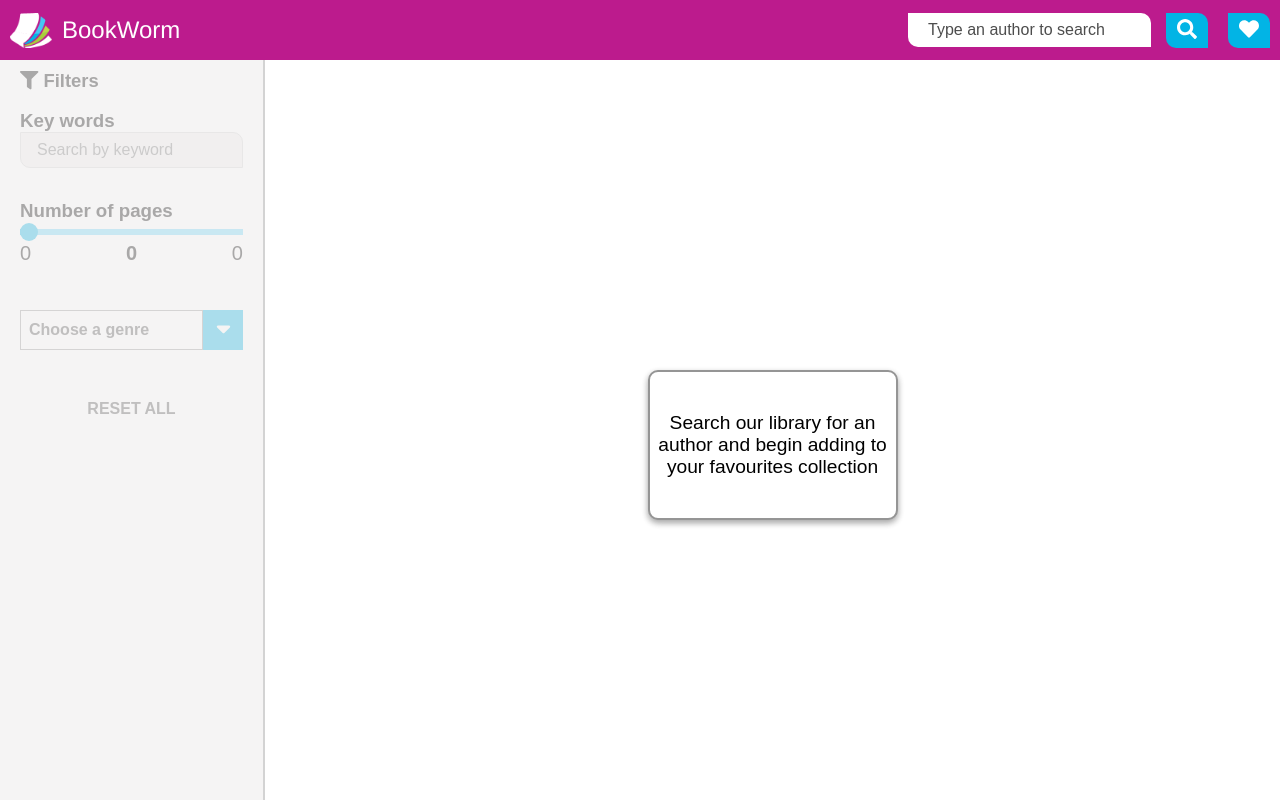
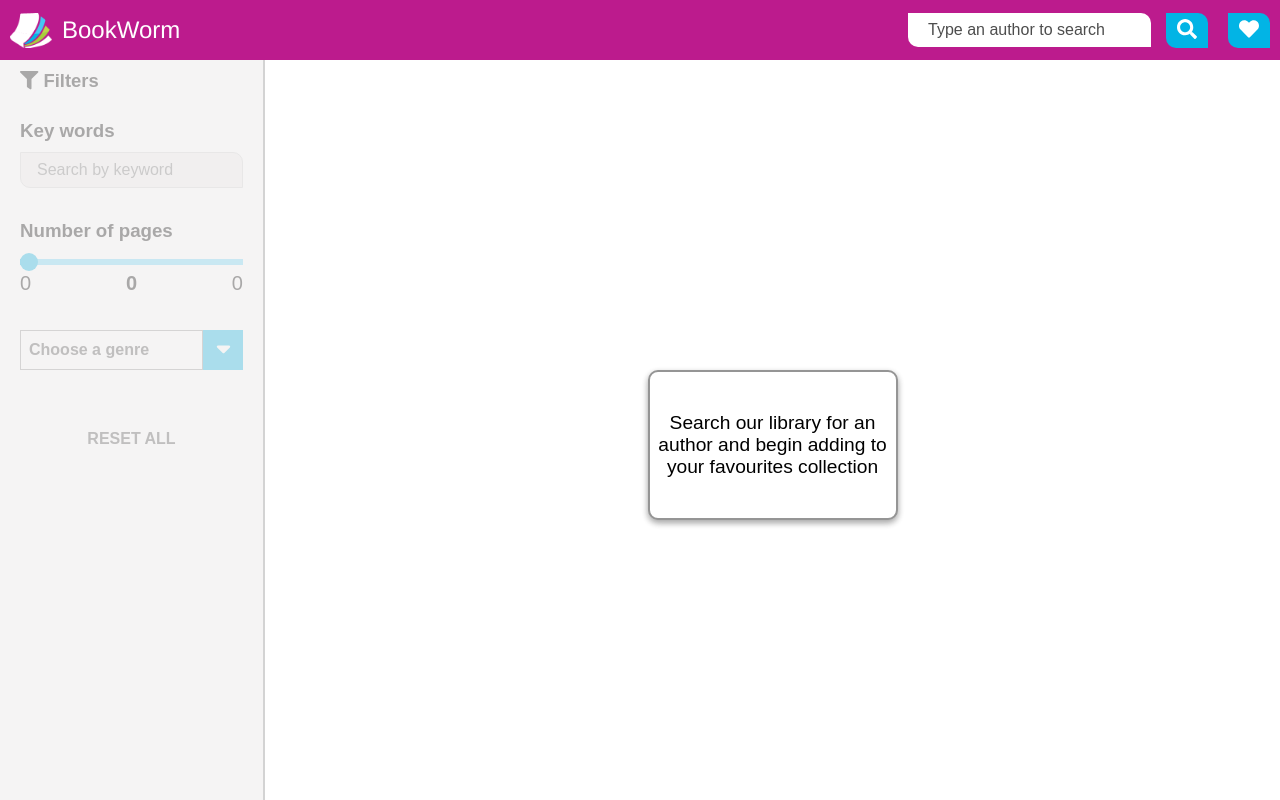
Before and after one commit to SheaMurphy/bookworm, an Angular app: page /dashboard in a window 1280 px wide. Built offline with nearby package versions, Linux system fonts and the light colour scheme.

Commit message:
Refactored side panel styles

```diff
--- a/src/app/components/drop-down/drop-down.component.ts
+++ b/src/app/components/drop-down/drop-down.component.ts
@@ -7,7 +7,7 @@ import { faSortDown } from "@fortawesome/free-solid-svg-icons";
   styleUrls: ["./drop-down.component.scss"]
 })
 export class DropdownComponent {
-  @Input() label = "Items";
+  @Input() label: string;
   @Input() actionLabel?: string;
   @Output() action? = new EventEmitter();
 
--- a/src/app/components/side-panel/side-panel.component.scss
+++ b/src/app/components/side-panel/side-panel.component.scss
@@ -53,9 +53,13 @@
     }
 
     .filter {
-      margin: $base-spacing * 2 0;
+      margin: $base-spacing * 4 0;
       width: 100%;
       min-height: 80px;
+
+      h3 {
+        margin-bottom: $base-spacing * 2;
+      }
     }
 
     .dropdown {
--- a/src/app/components/side-panel/side-panel.component.ts
+++ b/src/app/components/side-panel/side-panel.component.ts
@@ -17,7 +17,7 @@ export class SidePanelComponent {
   faFilter = faFilter;
   menuOpen = false;
   filters: IFilters = {
-    genre: "",
+    genre: "Choose a genre",
     searchText: "",
     pageCount: 0
   };
```
